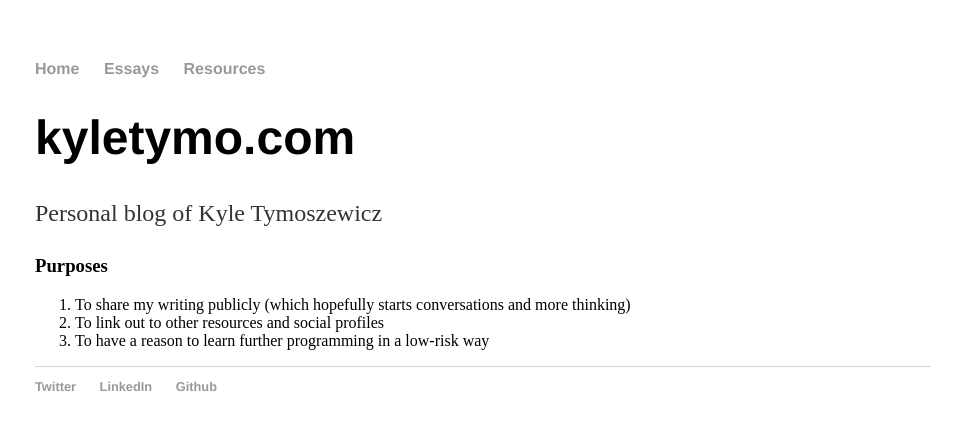
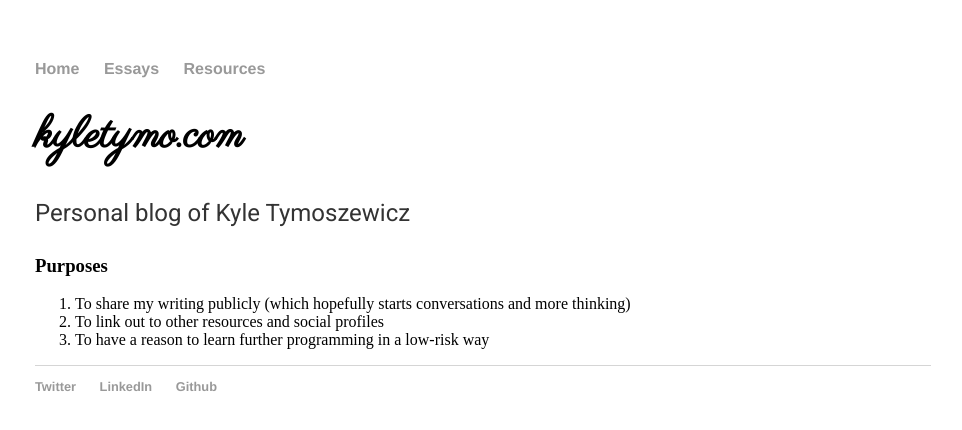
Before and after one commit to kyletymo/blog, a Jekyll site: the page built from README.md, in a window 1280 px wide. Shown: the top 430 px of the page, without its empty margins (157-1119 px from the left). Built offline with Jekyll 4.4.1, drawn with Linux system fonts in a browser that asks for light colours; our own code applies the rules of GitHub Pages for plain Markdown files.

Commit message:
add fonts to css

```diff
--- a/css/main.css
+++ b/css/main.css
@@ -20,10 +20,11 @@
     text-decoration: underline;
 }
 h1 {
-    font-size: 3em;
-    font-family:'Helvetica', 'Arial', 'Sans-Serif';
+  font-family: 'Parisienne', cursive;
+  font-size: 2.75rem;
 }
 p {
+    font-family: 'Roboto', sans-serif;
     font-size: 1.5em;
     line-height: 1.4em;
     color: #333;
```
